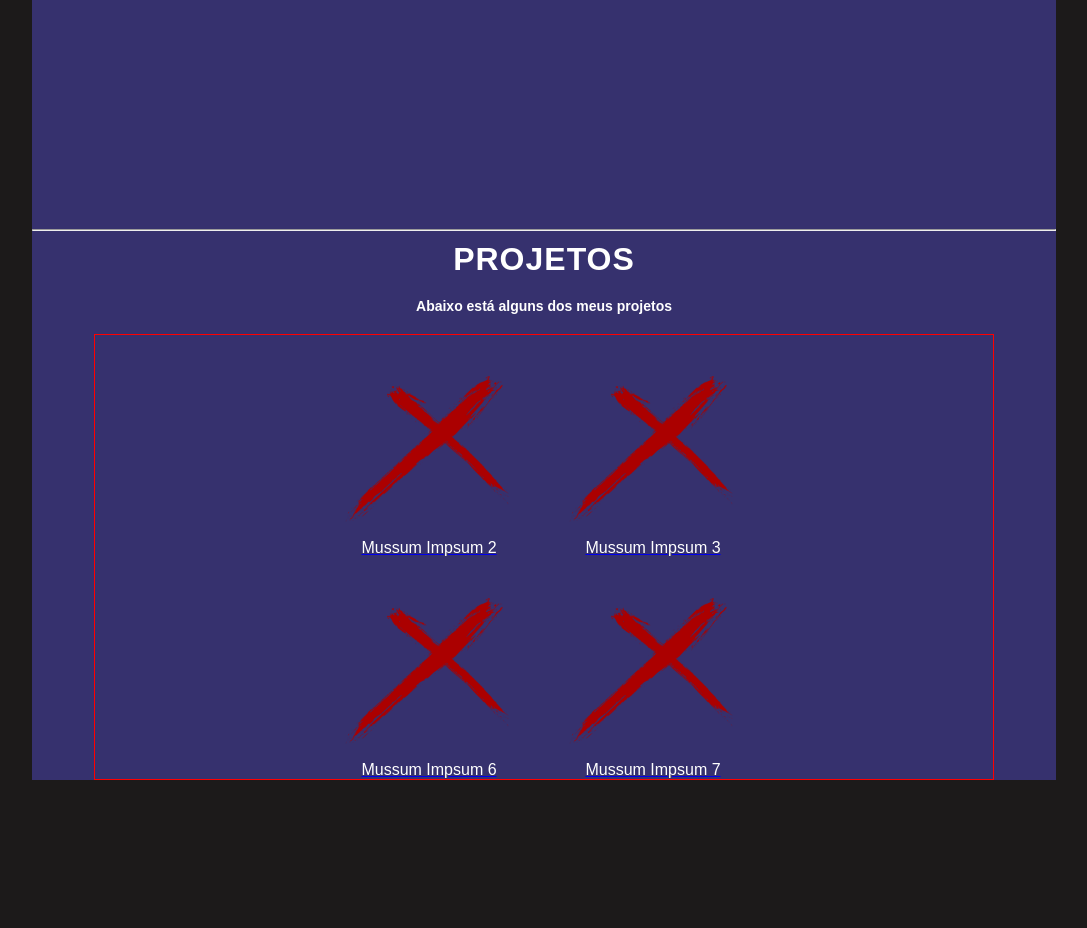
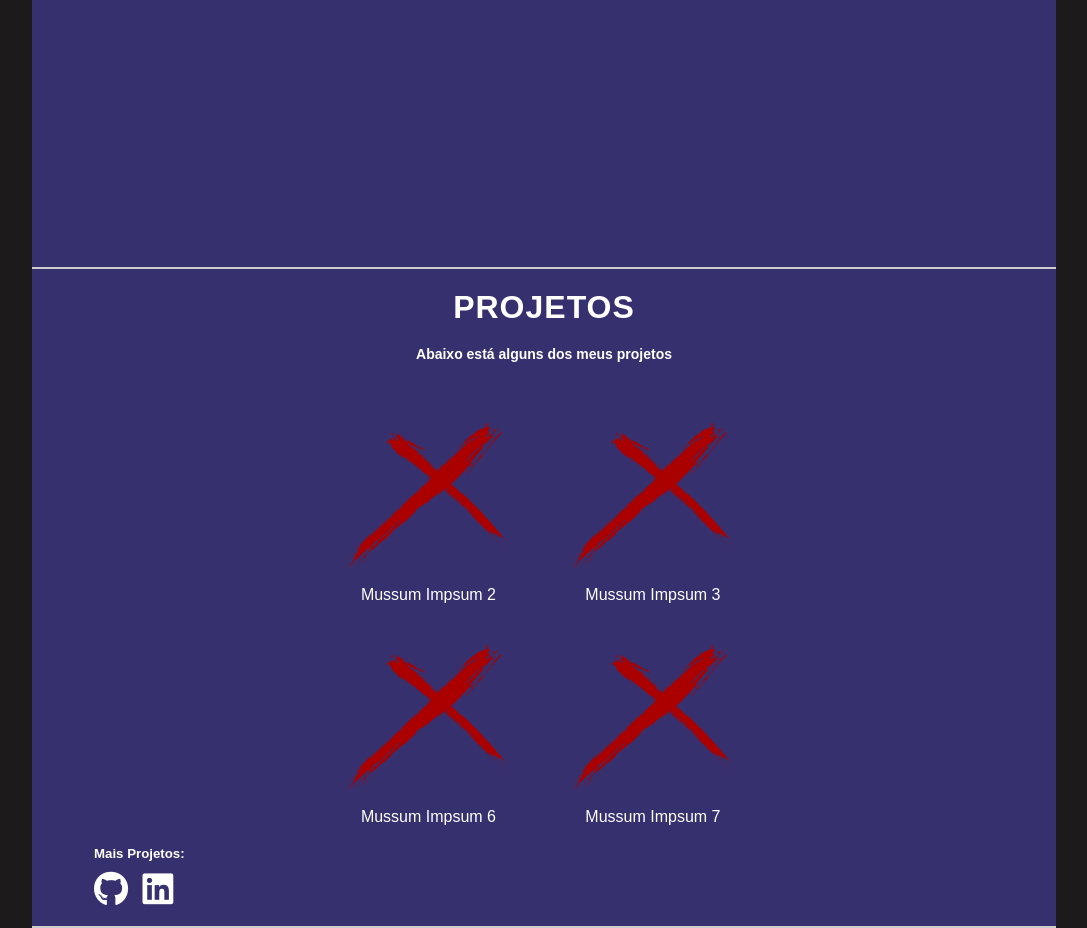
Before and after one commit to Viipaxx/Portifolio, a plain HTML site: page index.html in a window 1280 px wide. Shown: the part 622-1550 px from the top of the page, without its empty margins (96-1183 px from the left). Before the commit the page ends 1402 px from the top, so only its background shows below. Drawn offline with Linux system fonts and the light colour scheme.

Commit message:
Finalizando area de projetos

```diff
--- a/css/estilos.css
+++ b/css/estilos.css
@@ -6,10 +6,12 @@
 body {
     width: 100%;
     background-color: rgb(28, 26, 26);
+    font-family: sans-serif;
 }
 
-h1, h2, h3, h4, h5, h6, p {
-    font-family: sans-serif;
+a {
+    color: inherit;
+    text-decoration: none;
 }
 
 .principal {
@@ -38,16 +40,16 @@ h1, h2, h3, h4, h5, h6, p {
 .nav-li {
     display: inline-block;
     margin: 0 10px 0 0;
-    padding: 5px;
+    padding: 4px;
     box-sizing: border-box;
     align-items: center;
+    border: 1px solid transparent;
     text-transform: uppercase;
     letter-spacing: 1px;
     color: white;
-    transition: all .4s ease-in-out;
 }
 
-.nav-li:last-child{
+.nav-li:last-child {
     border: none;
     margin: 0;
 }
@@ -57,6 +59,7 @@ h1, h2, h3, h4, h5, h6, p {
     color: black;
     background-color: rgb(42, 39, 39);
     text-decoration: underline;
+    transition: all .4s ease-in-out;
 
 }
 
@@ -68,7 +71,11 @@ h1, h2, h3, h4, h5, h6, p {
 
 /** Info Início **/
 
-.inicio-info{
+.container {
+    border-bottom: 2px solid #ccc;
+}
+
+.inicio-info {
     margin: 0 auto;
     height: 250px;
     position: relative;
@@ -79,7 +86,7 @@ h1, h2, h3, h4, h5, h6, p {
     text-transform: uppercase;
     letter-spacing: 1px;
     text-align: center;
-    margin-top: 10px;
+    margin-top: 20px;
 }
 
 .subtitle {
@@ -108,22 +115,23 @@ h1, h2, h3, h4, h5, h6, p {
 
 /** Sobre Mim */
 
+.paragrafo-sobre-mim {
+    margin: 20px auto;
+    width: 800px;
+}
+
 .habilidades {
     display: inline-block;
     margin-left: 3%;
+    margin-bottom: 20px;
 }
 
-.cards-habilidades{
+.cards-habilidades {
     width: 202px;
 }
 
-.img-habilidades{
+.img-habilidades {
     width: 200px;
-}
-
-.paragrafo-sobre-mim {
-    margin: 20px auto;
-    width: 800px;
 }
 
 /** Projetos **/
@@ -132,11 +140,7 @@ h1, h2, h3, h4, h5, h6, p {
     visibility: hidden;
 }
 
-#projeto-pjt {
-    border: 1px solid red;
-}
-
-.container-projetos{
+.container-projetos {
     width: 900px;
     margin: 0 auto;
 }
@@ -146,10 +150,44 @@ h1, h2, h3, h4, h5, h6, p {
     margin: 0 10px;
 }
 
-.img-projeto  {
+.content-projeto:hover p{
+    transition: all .5s;
+    color: black;
+}
+
+
+.img-projeto {
     width: 200px;
 }
 
 .title-projeto {
     text-align: center;
 }
+
+.ul-projeto{
+    list-style-type: none;
+}
+
+.li-projeto {
+    display: inline;
+}
+
+.li-projeto:last-child {
+    margin: 0 0 0 10px;
+}
+
+.mais-projetos {
+    text-align: left;
+    margin-top: 20px;
+}
+
+.icon {
+    font-size: 2.2em;
+    margin: 10px 0 20px;
+    color: white;
+    transition: all .5s ease;
+}
+
+.icon:hover {
+    color: black;
+}
--- a/index.html
+++ b/index.html
@@ -6,6 +6,7 @@
     <meta http-equiv="X-UA-Compatible" content="IE=edge">
     <meta name="viewport" content="width=device-width, initial-scale=1.0">
     <link rel="stylesheet" type="text/css" href="css/estilos.css">
+    <script src="https://kit.fontawesome.com/dab0ae2ff9.js" crossorigin="anonymous"></script>
 
 
     <title>Portifólio</title>
@@ -30,7 +31,6 @@
                     </ul>
 
                 </nav>
-                <hr>
 
                 <div class="inicio-info">
 
@@ -44,7 +44,6 @@
             </header>
 
         </div>
-        <hr>
         <div id="sobre-mim" class="container sobre-mim">
 
             <h1 class="title">Sobre Mim</h1>
@@ -92,7 +91,6 @@
             </marquee>
 
         </div>
-        <hr>
 
         <div id="projetos" class="container-projetos">
 
@@ -103,62 +101,70 @@
             <div id="projeto-pjt" >
 
                 <article class="content-projeto hide sumir">
-                    <a href="#">
+                    <a href="#" class="link-projeto">
                         <img class="img-projeto" src="img/imagem.png" alt="">
                         <p class="title-projeto paragrafo">Mussum Impsum 1</p>
                     </a>
                 </article>
 
                 <article class="content-projeto">
-                    <a href="#">
+                    <a href="#" class="link-projeto">
                         <img class="img-projeto" src="img/imagem.png" alt="">
                         <p class="title-projeto paragrafo">Mussum Impsum 2</p>
                     </a>
                 </article>
 
                 <article class="content-projeto">
-                    <a href="#">
+                    <a href="#" class="link-projeto">
                         <img class="img-projeto" src="img/imagem.png" alt="">
                         <p class="title-projeto paragrafo">Mussum Impsum 3</p>
                     </a>
                 </article>
 
                 <article class="content-projeto hide sumir">
-                    <a href="#">
+                    <a href="#" class="link-projeto">
                         <img class="img-projeto" src="img/imagem.png" alt="">
                         <p class="title-projeto paragrafo">Mussum Impsum 4</p>
                     </a>
                 </article>
 
                 <article class="content-projeto hide sumir">
-                    <a href="#">
+                    <a href="#" class="link-projeto">
                         <img class="img-projeto" src="img/imagem.png" alt="">
                         <p class="title-projeto paragrafo">Mussum Impsum 5</p>
                     </a>
                 </article>
 
                 <article class="content-projeto">
-                    <a href="#">
+                    <a href="#" class="link-projeto">
                         <img class="img-projeto" src="img/imagem.png" alt="">
                         <p class="title-projeto paragrafo">Mussum Impsum 6</p>
                     </a>
                 </article>
 
                 <article class="content-projeto">
-                    <a href="#">
+                    <a href="#" class="link-projeto">
                         <img class="img-projeto" src="img/imagem.png" alt="">
                         <p class="title-projeto paragrafo">Mussum Impsum 7</p>
                     </a>
                 </article>
 
                 <article class="content-projeto hide sumir">
-                    <a href="#">
+                    <a href="#" class="link-projeto">
                         <img class="img-projeto" src="img/imagem.png" alt="">
                         <p class="title-projeto paragrafo">Mussum Impsum 8</p>
                     </a>
                 </article>
 
             </div>
+
+            <h5 class="paragrafo mais-projetos">Mais Projetos:</h5>
+            <a href="" class="icon-link">
+                <ul class="ul-projeto">
+                    <li class="li-projeto"><i class="fa-brands fa-github icon"></i></li>
+                    <li class="li-projeto"><i class="fa-brands fa-linkedin icon"></i></li>
+                </ul>
+            </a>
 
         </div>
 
```
